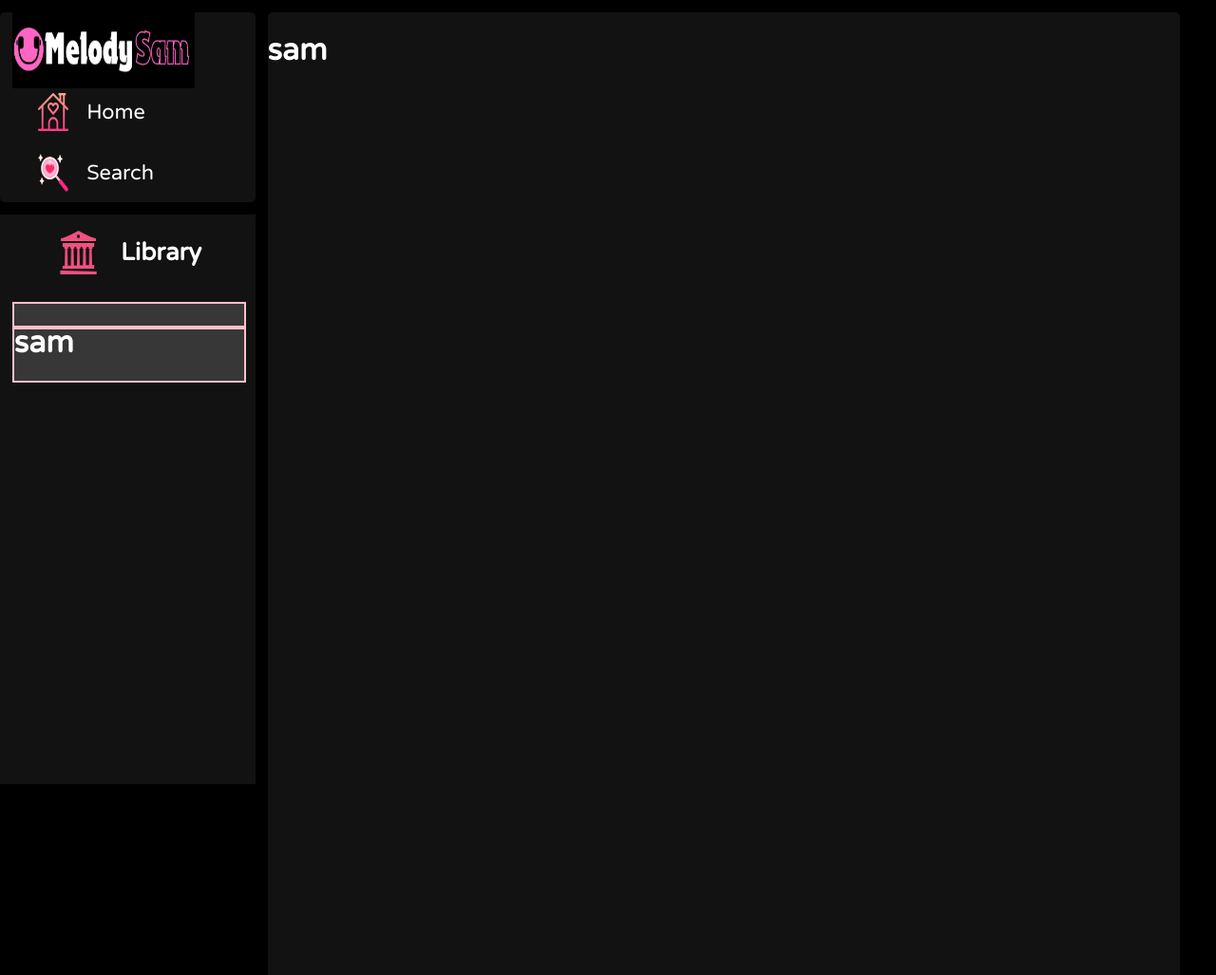
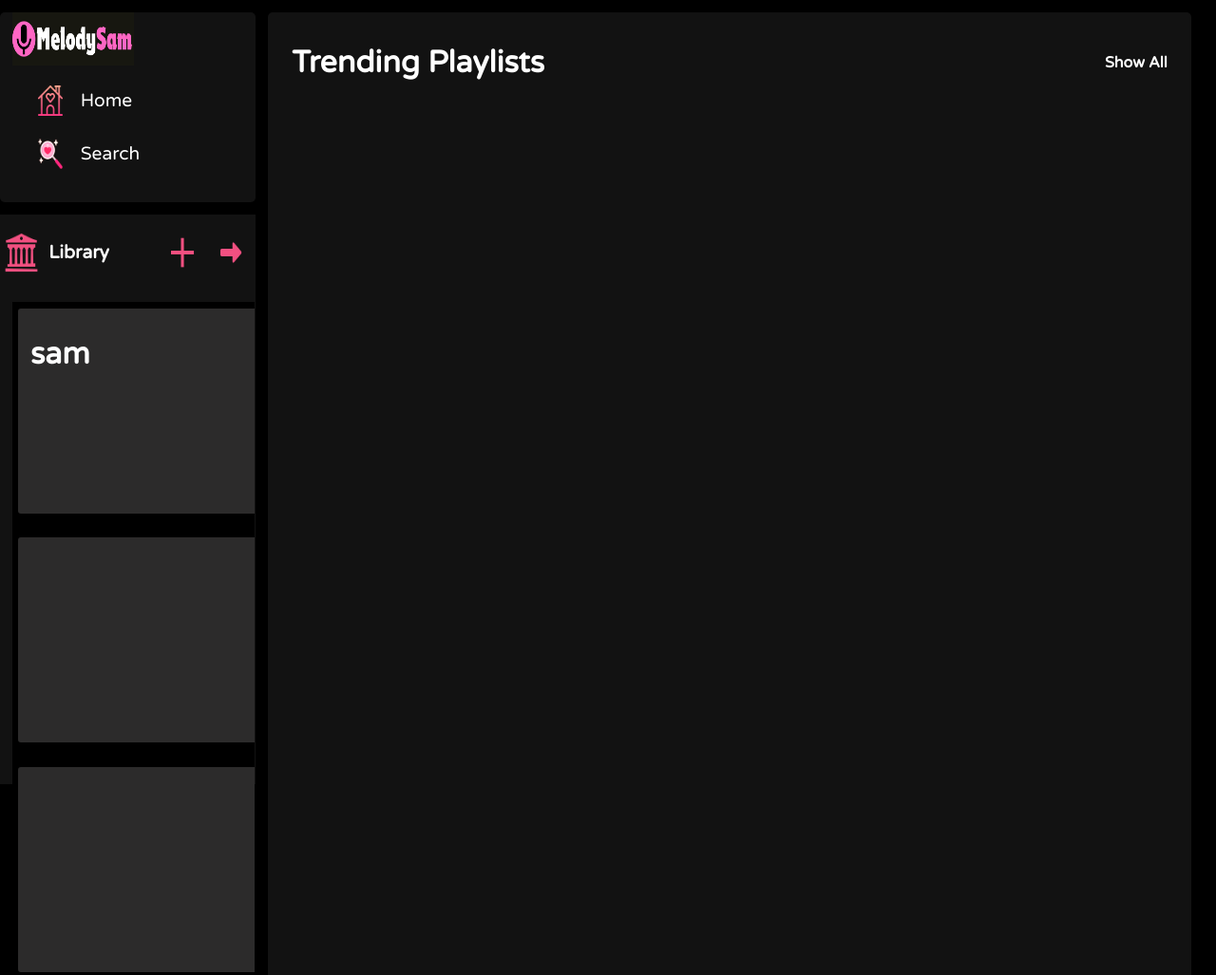
Before and after one commit to Kuldeepagrahari/MelodySam, a plain HTML site: page index.html in a window 1280 px wide. Shown: the top 1027 px of the page at 95% size. Drawn offline with Linux system fonts and the light colour scheme.

Commit message:
#progress

```diff
--- a/index.html
+++ b/index.html
@@ -14,7 +14,7 @@
     <div class="container">
         <div class="left border">
             <div class="home grey border">
-              <img src="./images/logo3.png" alt="">
+              <img src="./images/logo8.png" alt="">
               <ul>
                 <li>
                     <span><img src="./images/home-s.png" alt=""> Home</span>
@@ -25,15 +25,19 @@
               </ul>
             </div>
             <div class="library grey border">
-               <span class="lib-line"><img src="./images/library2.png" alt=""><h4>Library</h4></span>
+               <span class="lib-line"><img src="./images/library2.png" alt=""><h4>Library</h4> <div class="lib-sym">
+                <img  class="plus"  src="./images/plus.png" alt="plus">
+                <img class="arrow" src="./images/arrow.png" alt="arrow">
+               </div></span>
+
                <div class="lib-cont">
                <div class="lib-box create-playlist">
 <h1>sam</h1>
                </div>
-               <div class="lib-box podcasts">
+               <div class="lib-box podcasts3">
 
                </div>
-               <div class="lib-box podcasts">
+               <div class="lib-box podcasts4">
 
                </div>
                <div class="lib-box podcasts">
@@ -42,7 +46,8 @@
             </div>
           </div>
           <div class="right border">
-            <h1 style="color:white;">sam</h1>
+            <div class="right-l1">   <h1 style="color:white;">Trending Playlists</h1> <h4>Show All</h4></div>
+
           </div>
 
     </div>
--- a/style.css
+++ b/style.css
@@ -29,7 +29,7 @@ body{
 }
 
 .right{
-    width:75vw;
+    width:72vw;
     right: 0;
     order: 2;
     height:200vh;
@@ -38,6 +38,7 @@ body{
     margin-top: 1vw;
     border-radius: 5px;
     background-color: #121212;
+    padding:1vw 2vw;
     /* margin: 1vw;/ */
 
 }
@@ -58,12 +59,13 @@ body{
 }
 .home > img{
     margin-left: 1vw;
-    width:15vw;
-    height:10vh;
+    width:10vw;
+    height:7vh;
+    margin-bottom: 2vh;
 }
 .home ul img{
-    width:2.5vw;
-    height:5vh;
+    width:2vw;
+    height:4vh;
 }
 .home ul li{
     list-style: none;
@@ -73,7 +75,7 @@ body{
     /* font-weight: bolder; */
     display: flex;
     align-items: center;
-    font-size: 1.7vw;
+    font-size: 1.5vw;
     gap:1.5vw;
 
 }
@@ -86,51 +88,44 @@ body{
 }
 .library span{
     display: flex;
-    gap:1.5vw;
+    gap:.5vw;
     align-items: center;
-    justify-content: center;
-    font-size: 2vw;
+    /* justify-content: center; */
+    font-size: 1.5vw;
     height:10vh;
     /* margin-top: 3vw; */
 }
-.library span img{
-    width:4vw;
-    height:8vh
+.library span >img{
+    width:3.5vw;
+    height:7vh
 }
 .lib-cont{
-    position: relative;
-    height:1000vh;
-    width: 90%;
+    /* position: relative; */
+    /* height:1000vh; */
+    width: 95%;
     margin:1vw;
-    /* overflow-y: auto; */
-    /* display: flex;
-    flex-direction: column; */
-    /* background-color: bisque; */
-    /* display: flex;
-    flex-direction: column;
+    display: grid;
+    grid-template-columns: auto;
+    grid-template-rows: auto auto ;
+    grid-auto-flow: row;
+    grid-gap:1vw;
     overflow: scroll;
-    gap:1vw; */
-    /* display: grid;
-    /* grid-template-columns: 1fr;
-    grid-template-rows: 25vh;
-    grid-auto-flow: column; */
-    /* gap:1vw; */
-
-    display: grid;
-    grid-template-columns: 1fr;
-    grid-template-rows: 25vh ;
-    grid-auto-flow: column;
+    background-color: black;
 }
  .lib-box{
-    background-color: rgb(56, 55, 55);
-    margin-bottom: 1vw;
-    border: 2px pink solid;
-    position: absolute;
+    margin: 0.5vw;
+    background-color: rgb(44, 43, 43);
+    /* margin-bottom: 0.5vw; */
+    padding:1vh 1vw;
+    /* border: 2px pink solid; */
+    /* position: absolute; */
     width: 100%;
+    border-radius:3px;
+
 
     /* top:-1000px; */
 
-    /* height:25vh; */
+    height:25vh;
 
 
 
@@ -141,5 +136,28 @@ body{
 }
 .podcasts{
     /* background-color: blue; */
-    top:25px;
+
 }
+.lib-sym{
+
+    width:6.5vw;
+    margin-left: 4vw;
+    display: flex;
+    justify-content: space-between;
+    align-items: center;
+
+}
+.plus{
+    width:3vw;
+    height: 6vh;
+}
+.arrow{
+    width:2vw;
+    height: 5vh;
+    /* padding:0.2vw; */
+}
+.right-l1{
+    display: flex;
+    justify-content: space-between;
+    align-items: center;
+}
```
Also changed, not shown: images/arrow.png (added), images/library.png (deleted), images/logo4.png (added), images/logo5.png (added), images/logo6.png (added), images/logo7.png (added), images/logo8.png (added), images/plus.png (added).
